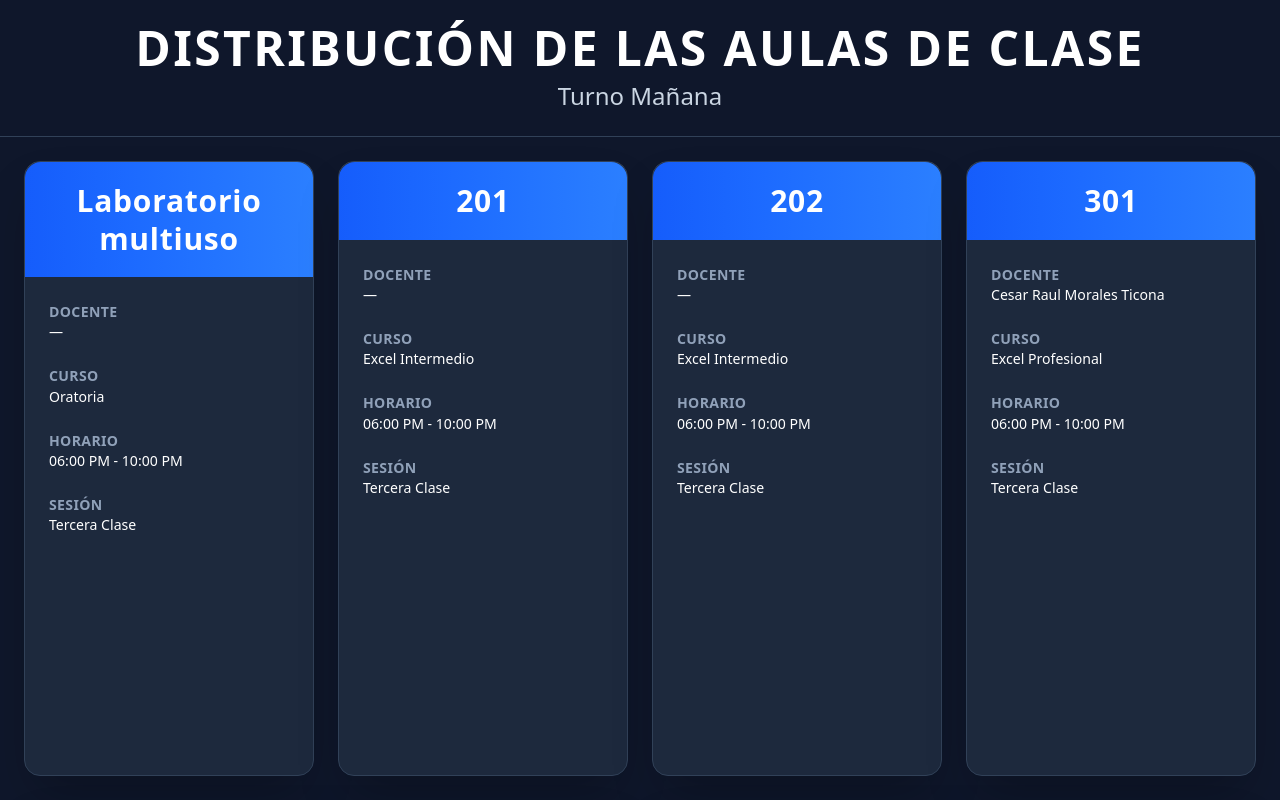
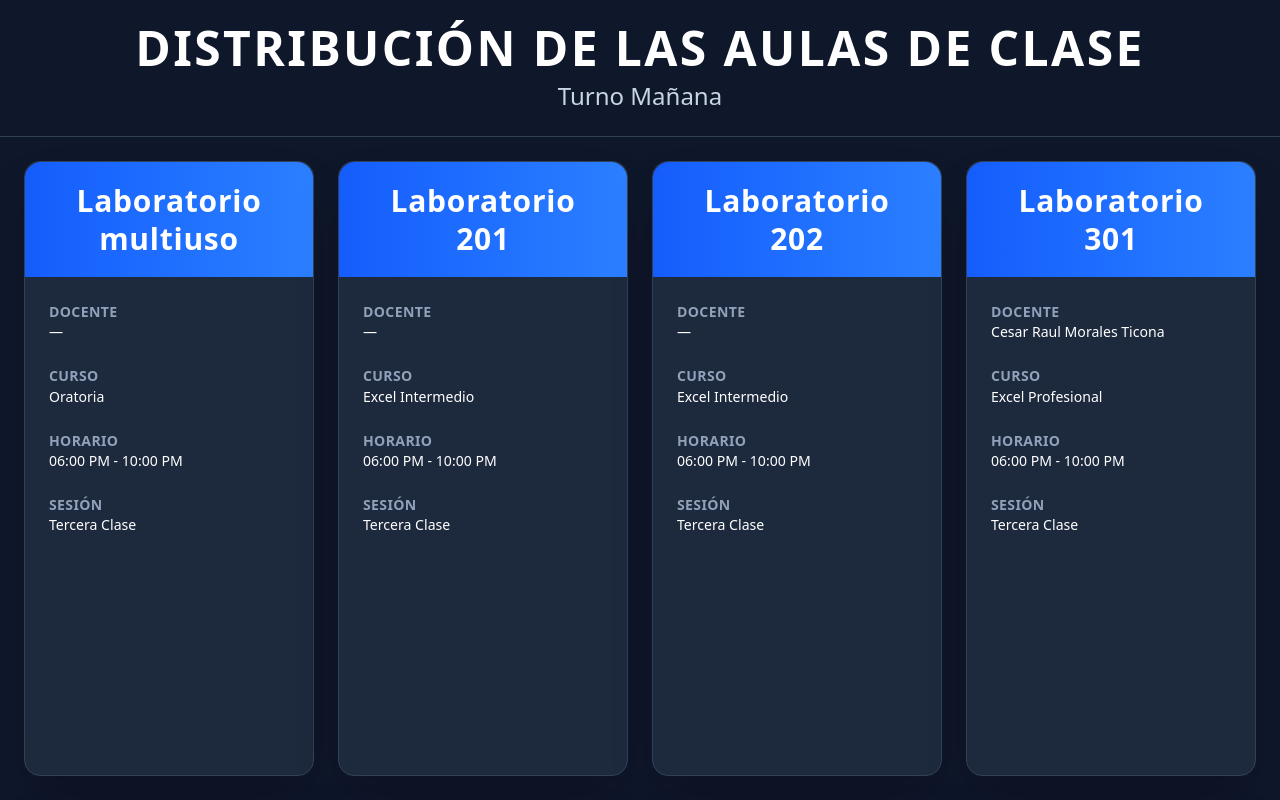
Before and after one commit to Diego6624/horario_sys_frontend, a React (Vite) app: page / in a window 1280 px wide. Built offline with nearby package versions, Linux system fonts and the light colour scheme.

Commit message:
Modificacion Horary y CardHorario

```diff
--- a/src/components/CardHorarioComponent.jsx
+++ b/src/components/CardHorarioComponent.jsx
@@ -19,6 +19,7 @@ const CardHorarioComponent = ({ aula, docente, curso, horario, sesion }) => {
                 to-blue-500
                 text-center
                 py-5
+                px-10
                 rounded-t-2xl
             ">
                 <h2 className="text-3xl font-bold tracking-wide leading-tight">
@@ -28,21 +29,16 @@ const CardHorarioComponent = ({ aula, docente, curso, horario, sesion }) => {
 
             {/* BODY */}
             <div className="p-6 flex flex-col gap-6 flex-grow text-[1.1vw]">
-
                 <Info label="DOCENTE" value={docente} />
                 <Info label="CURSO" value={curso} />
                 <Info label="HORARIO" value={horario} />
                 <Info label="SESIÓN" value={sesion} />
-
             </div>
-
         </div>
     );
 };
 
 export default CardHorarioComponent;
-
-
 
 /* Subcomponente interno */
 const Info = ({ label, value }) => (
--- a/src/pages/HoraryComponent.jsx
+++ b/src/pages/HoraryComponent.jsx
@@ -11,35 +11,35 @@ const HoraryComponent = () => {
             sesion: "Tercera Clase"
         },
         {
-            aula: "201",
+            aula: "Laboratorio 201",
             docente: "—",
             curso: "Excel Intermedio",
             horario: "06:00 PM - 10:00 PM",
             sesion: "Tercera Clase"
         },
         {
-            aula: "202",
+            aula: "Laboratorio 202",
             docente: "—",
             curso: "Excel Intermedio",
             horario: "06:00 PM - 10:00 PM",
             sesion: "Tercera Clase"
         },
         {
-            aula: "301",
+            aula: "Laboratorio 301",
             docente: "Cesar Raul Morales Ticona",
             curso: "Excel Profesional",
             horario: "06:00 PM - 10:00 PM",
             sesion: "Tercera Clase"
         },
         {
-            aula: "401",
+            aula: "Laboratorio 401",
             docente: "Christian Anthony Rodas Donayre",
             curso: "Ofimática Empresarial",
             horario: "06:00 PM - 10:00 PM",
             sesion: "Tercera Clase"
         },
         {
-            aula: "402",
+            aula: "Laboratorio 402",
             docente: "David Jesías Palomino García",
             curso: "Power BI",
             horario: "06:00 PM - 10:00 PM",
```
